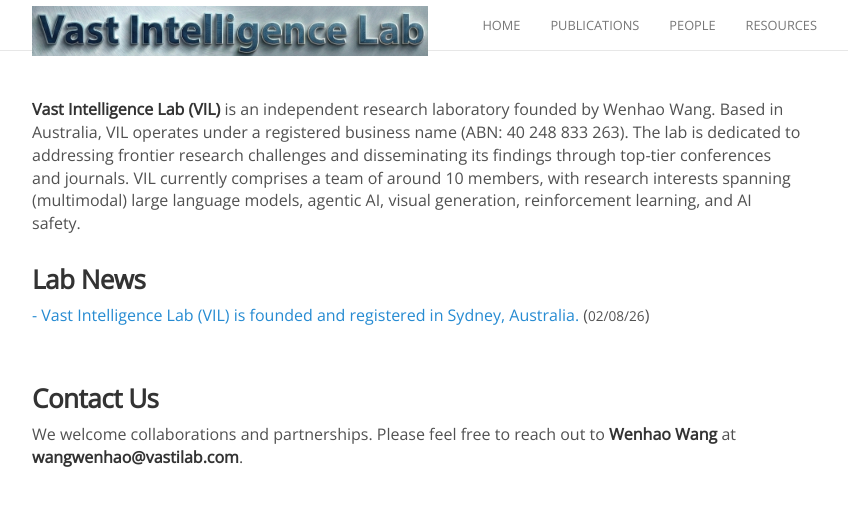
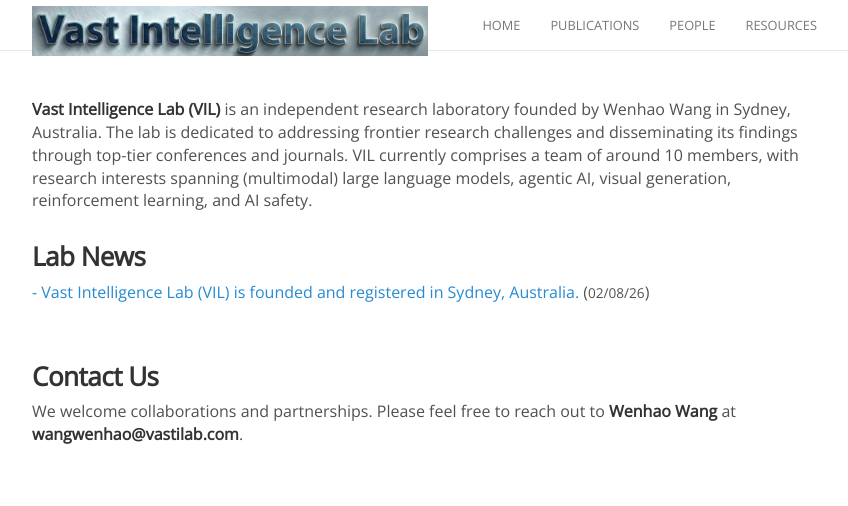
Before and after one commit to vastilab/vastilab.github.io, a Jekyll site: the page built from index.md, in a window 1280 px wide. Shown: the top 506 px of the page, without its empty margins (223-1071 px from the left). Built offline with Jekyll 4.4.1, drawn with Linux system fonts in a browser that asks for light colours; nearby versions of some CDN libraries; comment, search, counter and statistics services are not loaded.

Commit message:
Update index.md

```diff
--- a/index.md
+++ b/index.md
@@ -3,7 +3,7 @@ title: Vast Intelligence Lab
 ---
 
 
-**Vast Intelligence Lab (VIL)** is an independent research laboratory founded by Wenhao Wang. Based in Australia, VIL operates under a registered business name (ABN: 40 248 833 263). The lab is dedicated to addressing frontier research challenges and disseminating its findings through top-tier conferences and journals. VIL currently comprises a team of around 10 members, with research interests spanning (multimodal) large language models, agentic AI, visual generation, reinforcement learning, and AI safety.
+**Vast Intelligence Lab (VIL)** is an independent research laboratory founded by Wenhao Wang in Sydney, Australia. The lab is dedicated to addressing frontier research challenges and disseminating its findings through top-tier conferences and journals. VIL currently comprises a team of around 10 members, with research interests spanning (multimodal) large language models, agentic AI, visual generation, reinforcement learning, and AI safety.
 
 
 ### **Lab News**
```
